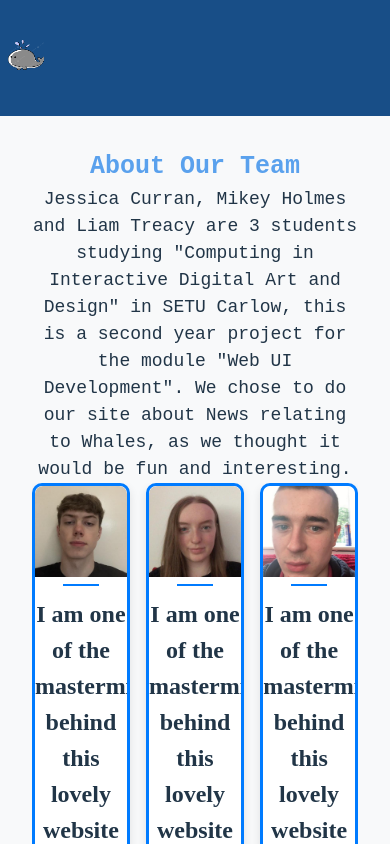
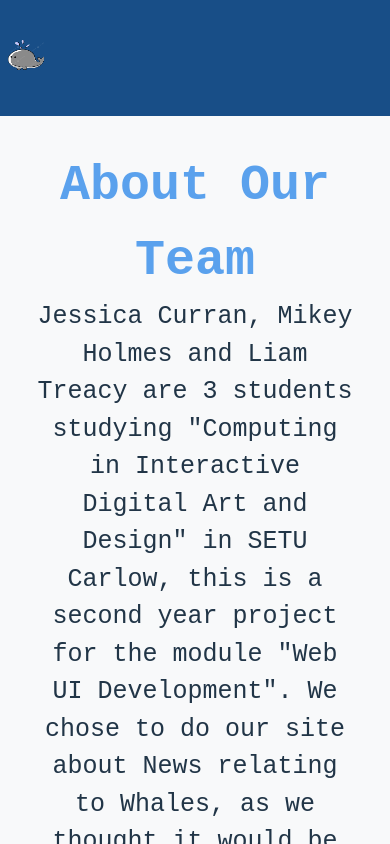
Before and after one commit to liamcmtreacy/WebUI_LiamMikeyJess_groupProject, a SvelteKit app in the folder svelte-app/: page /About in a window 390 px wide. Shown: the top 844 px of the page. Built offline with nearby package versions, Linux system fonts and the light colour scheme.

Commit message:
Moby Dick changes, P. Collosus changes, homepage has a functioning subscribe button, not 100% done but works

```diff
--- a/svelte-app/src/routes/+page.svelte
+++ b/svelte-app/src/routes/+page.svelte
@@ -2,13 +2,15 @@
 let emailAddress = "";
 let isValid = false;
 let song = null;
+let subscribed = false;
+
 // ADDING AUDIO WITH THE HELP FROM THE SVELTE SITE THIS IS THE SONG'S PROPERTIES
 const audio = {
     name: 'Wave_ocean',
     audio: "/waveOcean.mp3"
 };
 
-
+//PLAY SONG
 function loadSong() {
 		song = new Audio (audio.audio);
 		song.volume = 0.2; // I DID RESEARCH AND 1 IS THE FULL VOLUME, SO I HAVE IT LOWER FOR USERS WITH HEARING PROBLEMS
@@ -16,6 +18,7 @@ function loadSong() {
 		console.log("Audio is playing!");
 	}
 
+    // IF YOU CHOOSE TO TURN OFF THE SONG
 function stopPlayingtheSong()
 {
     song.pause();
@@ -25,13 +28,15 @@ function stopPlayingtheSong()
 function validateEmail(){
 const regex = /^[^\s@]+@[^\s@]+\.[^\s@]+$/;
 isValid = regex.test(emailAddress);
+console.log("testing Email Address input by user");
 }
+
 </script>
 
 <h1>Welcome to our Whales News Site</h1>
 <p>Learn all about these wonderful Aquatic Mammals</p>
 
-
+<!--help from other classmates-->
 <div class="gifBG">
     <div class="overlay"></div>
 </div>
@@ -43,18 +48,32 @@ isValid = regex.test(emailAddress);
 <input type = "emailAddress" bind:value={emailAddress} on:input={validateEmail} placeholder="Enter Your Email Address">
 
 <!---Real Time Validation Feedback-->
+<!---USED CODE FROM LIKE BUTTON ON JAVASCRIPT NOTES, CHANGED TO FIT THE CONTEXT OF A WHALES SITE-->
+
 
 {#if emailAddress}
 {#if isValid}
+<!---DONE THIS WAY SO YOU CAN ONLY SUBSCRIBE IF YOUR EMAIL IS VALID-->
 <p style="color: green;">✅ Your Email Address is Valid  </p>
+<button on:click={() => subscribed = !subscribed}>
+    {subscribed ? "🐳You are now Subscribed" : "🐋 Not Subscribed"}
+</button>
+
 {:else}
 <p style="color: red;">❌ Sorry, your Email Address doesn't seem to be recognized</p>
 {/if}
 {/if}
 
+{#if subscribed}
+<p style ="color: blue;">YOU ARE NOW SUBSCRIBED TO OURS NEWLETTER</p>
+{:else} <!----IF YOU ARE NOT SUBSCRIBED YOU DON'T SEE THE BLUE MESSAGE-->
+{/if}
+
+<div class = "buttons">
 <!---BUTTONS TO PLAY AND NOT PLAY THE AUDIO-->
 <button on:click={loadSong}>Play Song</button>
 <button on:click={stopPlayingtheSong}>Stop playing the Song</button>
+</div>
 
 <style>
     h1 {
@@ -62,10 +81,18 @@ isValid = regex.test(emailAddress);
         font-weight: bold;
     }
 
+    h2 {
+        font-family: 'Courier New', Courier, monospace;
+        color: red;
+    }
 
     p {
         font-family: 'Courier New', Courier, monospace;
         color: rgb(0, 0, 0);
+    }
+
+    .buttons {
+        position: relative;
     }
 
     /* FOR THE GIF BACKGROUND I RECIEVED HELP FROM PAVEL, ELISKA AND JAKE */
--- a/svelte-app/src/routes/340_Ton_Whale/+page.svelte
+++ b/svelte-app/src/routes/340_Ton_Whale/+page.svelte
@@ -5,7 +5,7 @@
     The artist's depiction is not 100% accurate, as the Paleontologists from Peru have not yet found a skull. <br>
 </p>
 
-<img src = "/skyNewsWhale.jpg" alt = "An ancient depiction of what is believed to be the largest whale of all time, who is grey in color">
+<img id = "WhalePainting" src = "/skyNewsWhale.jpg" alt = "An ancient depiction of what is believed to be the largest whale of all time, who is grey in color">
 <p> Many of the mammal's preserved bones have taken over a decade to evacuate from a 100 Foot Hill. <br>
     Each Field campaign could only transport two of the huge vertebrae at a time, after 13 years, 13 vertebrae has been discovered, each weighing 220 pounds, with 4 Ribs each over four feet long and a hip bone has also been found.
 </p>
@@ -18,7 +18,7 @@ Eli Amson is a staff member of the State Museum of Natural History in Stuttgart,
 </p>
 
 <p> It is believed that Peructus Collosus moved from Land to Water around 40 Million Years ago</p>
-<img src = "/3D_Model_P_Collosus.jpg" alt = "3D Model of Peructus Collosus' Skeleton">
+<img id ="model3D" src = "/3D_Model_P_Collosus.jpg" alt = "3D Model of Peructus Collosus' Skeleton">
 
 <p> Skeletal Fragments from Peructus Collosus are now on Display at the Museum of Natural History in Lima</p>
 <p> Nicholas Pyenson, a paleobiologist who is the curator of of fossil marine mammals at the Smithsonian National Museum of Natural History says "I think what the authors are proposing is perhaps the chonkiest whale ever"</p>
@@ -27,21 +27,34 @@ Eli Amson is a staff member of the State Museum of Natural History in Stuttgart,
     h1 {
         font-family: 'Courier New', Courier, monospace;
         font-weight: bold;
+        text-align: left;
     }
 
     h2 {
         font-family: 'Courier New', Courier, monospace;
         font-weight: bold;
+        text-align: left;
     }
 
     p {
         font-family: 'Courier New', Courier, monospace;
+        text-align: left;
     }
 
-    img {
+    #WhalePainting {
     width: 1000px;
+    padding-left: -500px;
     height: auto;
     position: relative;
     border: 1px solid black;
 }
+
+#model3D {
+    width: 1000px;
+    padding-left: -500px;
+    height: auto;
+    position: relative;
+    border: 1px solid black;
+}
+
 </style>
--- a/svelte-app/src/routes/About/+page.svelte
+++ b/svelte-app/src/routes/About/+page.svelte
@@ -54,31 +54,20 @@
         }
 
         @media (max-width: 768px) {
-    .container {
-      flex-direction: column;
+    .team-gallery {
       gap: 15px;
       padding: 10px;
     }
 
-    nav {
-      width: 100%;
+    h1 {
+        font-size: 50px;
     }
 
-    .card {
-      width: 100px;
-      height: 100px;
-    }
-
-  nav li {
-      padding: 12px;
-      margin: 8px 0;
-      font-size: 0.95em;
+    p {
+        font-size: 25px;
     }
 }
 
     </style>
 
-
-
-
 <!---INSTEAD OF A CONTACT PAGE, WE WILL HAVE OUR CONTACT INFORMATION IN THE ABOUT PAGE-->
--- a/svelte-app/src/routes/MobyDick/+page.svelte
+++ b/svelte-app/src/routes/MobyDick/+page.svelte
@@ -51,7 +51,7 @@ import {Footer} from '$lib';
     was the first mate of the pequod.
 </h3>
 
-<h3>Moby Dick has also made several appearences in animated series, including Family Guy, Futurama, Tom and Jerry and The Simpsons</h3>
+<h3>Moby Dick has also made several appearences in animated series, including Family Guy, Futurama, Tom and Jerry and The Simpsons.</h3>
 
 <img id = "simpsons" src = "/simpsonsMDbook.png" alt = "Martin Prince, from the simpsons reading Moby Dick">
 <img id = "family_guy" src = "/FGMD.png" alt = "Peter Griffin sitting at the dinner table with Moby Dick">
```
Also changed, not shown: 1 other file (tests, documents, lock files or other folders).
